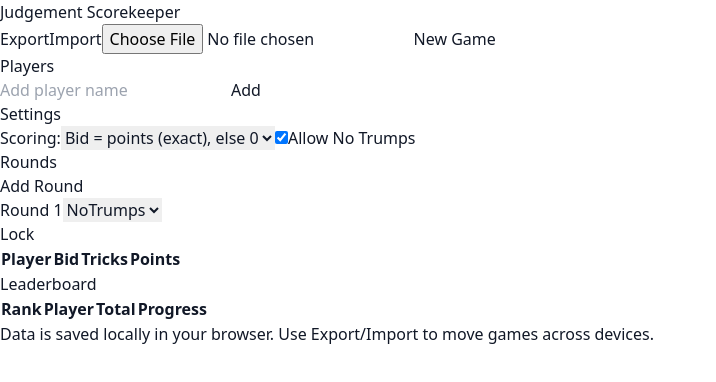
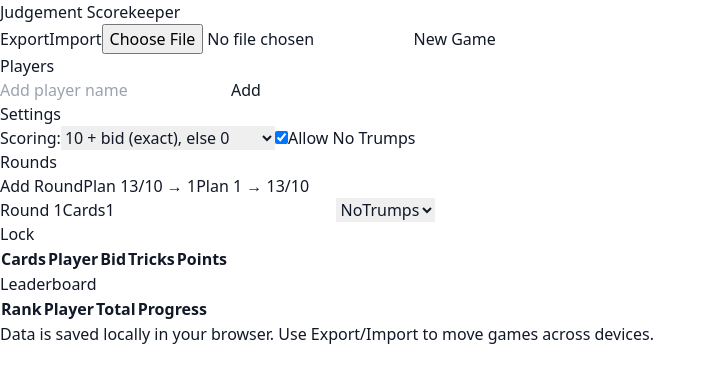
Before and after one commit to Sharanjeet30/judgement-scorekeeper, a Next.js app: page / in a window 1280 px wide. Shown: the top 382 px of the page, without its empty margins (0-716 px from the left). Built offline with nearby package versions, Linux system fonts and the light colour scheme.

Commit message:
feat: cards per round + SHCD plan + strike-through misses

```diff
--- a/app/page.tsx
+++ b/app/page.tsx
@@ -3,15 +3,11 @@
 import { useEffect, useMemo, useState } from "react";
 import {
   GameState, Player, Round, newGame, load, save, clear,
-  totalsByPlayer, standingsByRound, computePoints
+  totalsByPlayer, standingsByRound, computePoints, generatePlan
 } from "@/lib/storage";
 
 const SUITS = ["Spades", "Hearts", "Clubs", "Diamonds", "NoTrumps"] as const;
 type Suit = typeof SUITS[number];
-
-function cn(...c: Array<string | false | null | undefined>) {
-  return c.filter(Boolean).join(" ");
-}
 
 export default function Home() {
   const [state, setState] = useState<GameState>(() => load() ?? newGame());
@@ -47,6 +43,7 @@ export default function Home() {
       id: crypto.randomUUID(),
       index: state.rounds.length + 1,
       trump: state.settings.allowNoTrumps ? "NoTrumps" : "Spades",
+      cards: 1,
       bids: {},
       tricks: {},
       locked: false,
@@ -56,6 +53,10 @@ export default function Home() {
 
   function setTrump(rid: string, suit: Suit) {
     setState(s => ({ ...s, rounds: s.rounds.map(r => r.id === rid ? { ...r, trump: suit } : r) }));
+  }
+
+  function setCards(rid: string, val: number) {
+    setState(s => ({ ...s, rounds: s.rounds.map(r => r.id === rid ? { ...r, cards: Math.max(1, val) } : r) }));
   }
 
   function setBid(rid: string, pid: string, val: number) {
@@ -91,17 +92,13 @@ export default function Home() {
     if (!file) return;
     const reader = new FileReader();
     reader.onload = () => {
-      try {
-        const next = JSON.parse(String(reader.result));
-        setState(next);
-      } catch {
-        alert("Invalid JSON");
-      }
+      try { setState(JSON.parse(String(reader.result))); }
+      catch { alert("Invalid JSON"); }
     };
     reader.readAsText(file);
   }
 
-  useEffect(() => { if (state.rounds.length === 0) addRound(); /* ensure initial round */ }, []);
+  useEffect(() => { if (state.rounds.length === 0) addRound(); }, []);
 
   return (
     <main className="max-w-5xl mx-auto p-4 space-y-6">
@@ -173,6 +170,40 @@ export default function Home() {
           <h2 className="text-lg font-semibold">Rounds</h2>
           <div className="flex items-center gap-2">
             <button onClick={addRound} className="px-3 py-2 rounded-xl bg-black text-white">Add Round</button>
+            <button
+              onClick={() => {
+                const seq = generatePlan(state.players.length, "DESC");
+                const order = ["Spades","Hearts","Clubs","Diamonds"] as const;
+                const rounds = seq.map((cards, idx) => ({
+                  id: crypto.randomUUID(),
+                  index: idx + 1,
+                  trump: order[idx % order.length],
+                  cards,
+                  bids: {},
+                  tricks: {},
+                  locked: false,
+                }));
+                setState(s => ({ ...s, rounds }));
+              }}
+              className="px-3 py-2 rounded-xl border"
+            >Plan 13/10 → 1</button>
+            <button
+              onClick={() => {
+                const seq = generatePlan(state.players.length, "ASC");
+                const order = ["Spades","Hearts","Clubs","Diamonds"] as const;
+                const rounds = seq.map((cards, idx) => ({
+                  id: crypto.randomUUID(),
+                  index: idx + 1,
+                  trump: order[idx % order.length],
+                  cards,
+                  bids: {},
+                  tricks: {},
+                  locked: false,
+                }));
+                setState(s => ({ ...s, rounds }));
+              }}
+              className="px-3 py-2 rounded-xl border"
+            >Plan 1 → 13/10</button>
           </div>
         </div>
 
@@ -182,13 +213,23 @@ export default function Home() {
               <div className="flex items-center justify-between flex-wrap gap-2">
                 <div className="flex items-center gap-3">
                   <span className="font-medium">Round {r.index}</span>
+                  <label className="flex items-center gap-2">
+                    <span className="opacity-70 text-sm">Cards</span>
+                    <input type="number" min={1} value={r.cards}
+                      onChange={(e)=> setCards(r.id, parseInt(e.target.value || "1"))}
+                      disabled={r.locked}
+                      className="w-20 border rounded-xl px-2 py-1"
+                    />
+                  </label>
                   <select
                     value={r.trump}
                     onChange={(e) => setTrump(r.id, e.target.value as Suit)}
                     disabled={r.locked}
                     className="border rounded-xl px-2 py-1"
                   >
-                    {SUITS.map(s => (<option key={s} value={s}>{s}</option>))}
+                    {["Spades","Hearts","Clubs","Diamonds"].concat(state.settings.allowNoTrumps?["NoTrumps"]:[]).map(s => (
+                      <option key={s} value={s}>{s}</option>
+                    ))}
                   </select>
                 </div>
                 <div className="flex items-center gap-2">
@@ -205,6 +246,7 @@ export default function Home() {
                 <table className="min-w-full text-sm">
                   <thead>
                     <tr className="text-left">
+                      <th className="p-2">Cards</th>
                       <th className="p-2">Player</th>
                       <th className="p-2">Bid</th>
                       <th className="p-2">Tricks</th>
@@ -216,28 +258,30 @@ export default function Home() {
                       const bid = r.bids[p.id] ?? 0;
                       const tricks = r.tricks[p.id] ?? 0;
                       const pts = computePoints(bid, tricks, state.settings.scoringMode);
+                      const missed = (r.bids[p.id] !== undefined && r.tricks[p.id] !== undefined && r.bids[p.id] !== r.tricks[p.id]);
                       return (
                         <tr key={p.id} className="border-t">
+                          <td className="p-2">{r.cards}</td>
                           <td className="p-2">{p.name}</td>
                           <td className="p-2">
-                            <input
-                              type="number" min={0}
-                              value={bid}
+                            <input type="number" min={0} value={bid}
                               onChange={(e) => setBid(r.id, p.id, Math.max(0, parseInt(e.target.value || "0")))}
                               disabled={r.locked}
                               className="w-20 border rounded-xl px-2 py-1"
                             />
                           </td>
                           <td className="p-2">
-                            <input
-                              type="number" min={0}
-                              value={tricks}
+                            <input type="number" min={0} value={tricks}
                               onChange={(e) => setTrick(r.id, p.id, Math.max(0, parseInt(e.target.value || "0")))}
                               disabled={r.locked}
                               className="w-20 border rounded-xl px-2 py-1"
                             />
                           </td>
-                          <td className="p-2 font-medium">{pts}</td>
+                          {missed ? (
+                            <td className="p-2 font-medium"><span className="line-through opacity-60">0</span></td>
+                          ) : (
+                            <td className="p-2 font-medium">{pts}</td>
+                          )}
                         </tr>
                       );
                     })}
@@ -272,9 +316,7 @@ export default function Home() {
                     <td className="p-2">{idx + 1}</td>
                     <td className="p-2">{p.name}</td>
                     <td className="p-2 font-medium">{total}</td>
-                    <td className="p-2">
-                      <Sparkline data={series} max={max} />
-                    </td>
+                    <td className="p-2"><Sparkline data={series} max={max} /></td>
                   </tr>
                 );
               })}
--- a/lib/storage.ts
+++ b/lib/storage.ts
@@ -4,6 +4,7 @@ export type Round = {
   id: string;
   index: number;          // 1-based round number
   trump: string;          // Hearts/Spades/Clubs/Diamonds/NoTrumps
+  cards: number;          // number of cards dealt this round
   bids: Record<string, number>;   // playerId -> bid
   tricks: Record<string, number>; // playerId -> actual
   locked: boolean;
@@ -22,7 +23,7 @@ export type GameState = {
   settings: GameSettings;
 };
 
-const KEY = "judgement-scorekeeper:v1";
+const KEY = "judgement-scorekeeper:v2";
 
 export function load(): GameState | null {
   if (typeof window === "undefined") return null;
@@ -30,9 +31,7 @@ export function load(): GameState | null {
     const raw = localStorage.getItem(KEY);
     if (!raw) return null;
     return JSON.parse(raw);
-  } catch {
-    return null;
-  }
+  } catch { return null; }
 }
 
 export function save(state: GameState) {
@@ -52,7 +51,7 @@ export function newGame(): GameState {
     createdAt: Date.now(),
     players: [],
     rounds: [],
-    settings: { scoringMode: "BID_EQUALS_POINTS", allowNoTrumps: true },
+    settings: { scoringMode: "TEN_PLUS_BID", allowNoTrumps: true },
   };
 }
 
@@ -92,3 +91,12 @@ export function standingsByRound(state: GameState): Array<Record<string, number>
   }
   return hist;
 }
+
+export function generatePlan(playerCount: number, direction: "ASC" | "DESC"): number[] {
+  // For 4 players: 13..1 or 1..13 ; For 5 players: 10..1 or 1..10
+  const start = playerCount === 5 ? 10 : 13;
+  const seq: number[] = [];
+  if (direction === "DESC") for (let c = start; c >= 1; c--) seq.push(c);
+  else for (let c = 1; c <= start; c++) seq.push(c);
+  return seq;
+}
```
